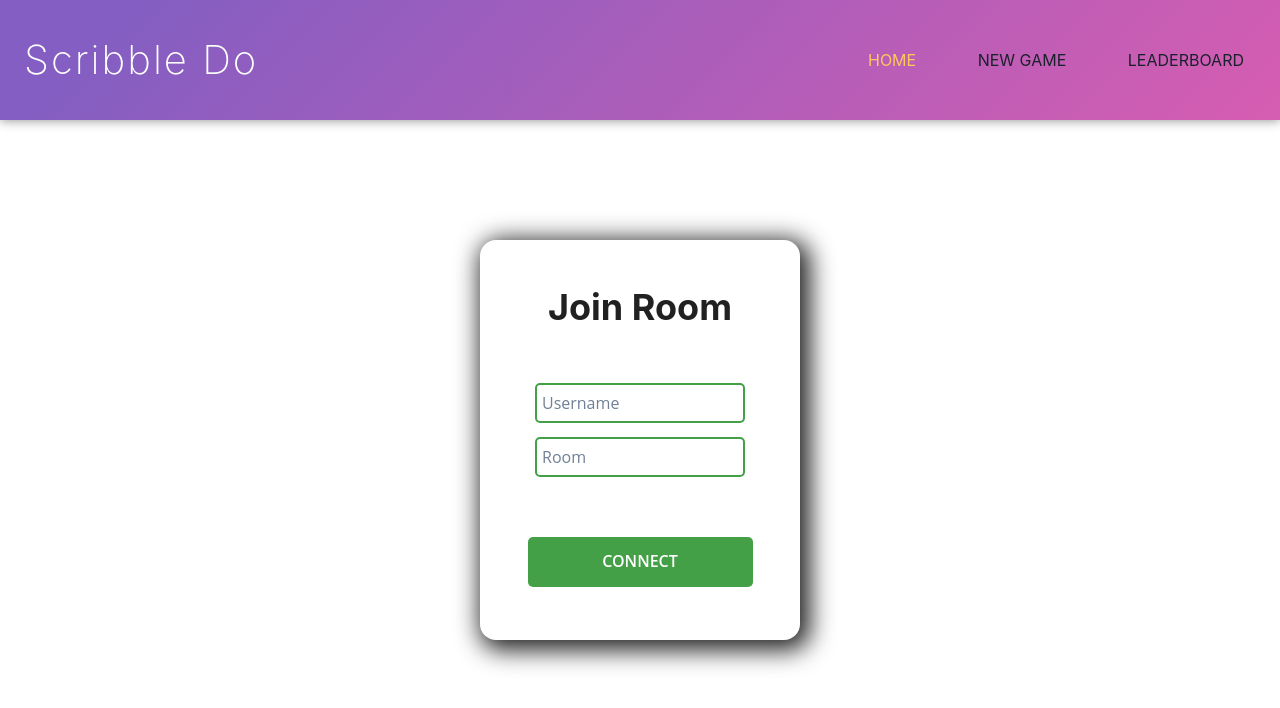
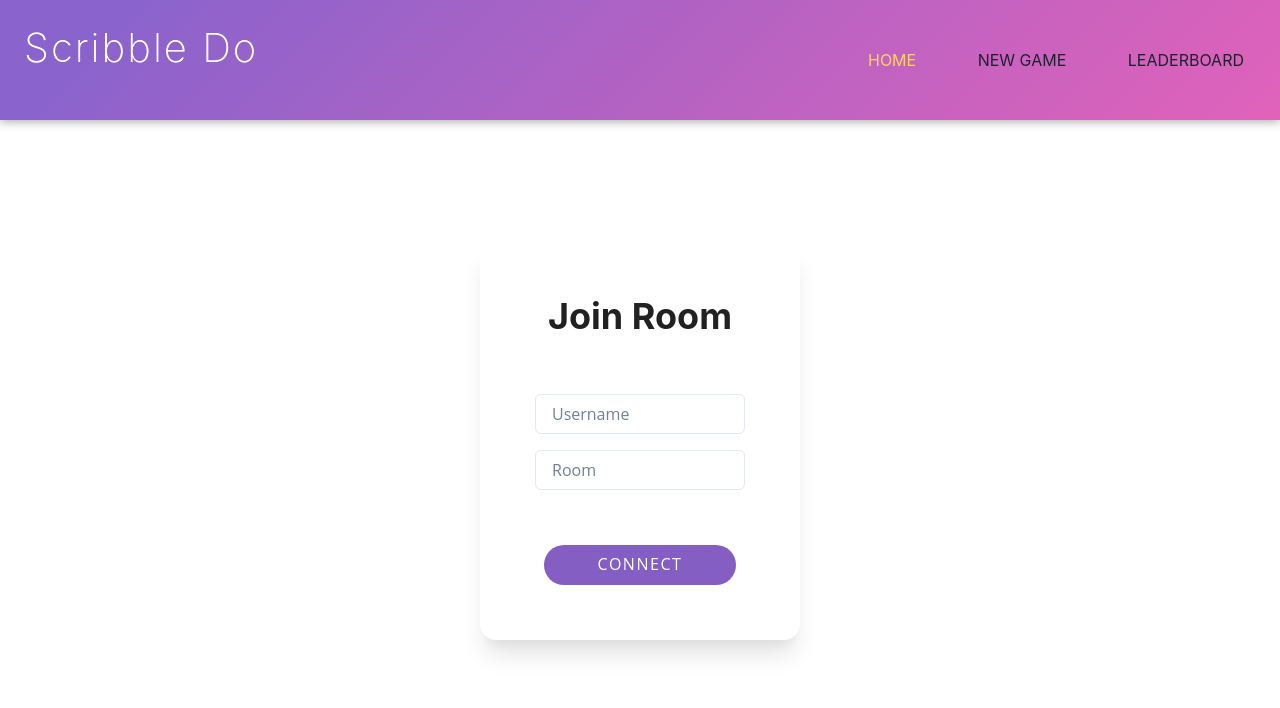
Before and after one commit to VAOkolo/_IDoodle-client, a React (Create React App) app in the folder client-hptq/: page / in a window 1280 px wide. Shown: the top 708 px of the page. Built offline with nearby package versions, Linux system fonts and the light colour scheme; no server answers.

Commit message:
made navbar look better and finished joinRoom form

```diff
--- a/client-hptq/src/App.css
+++ b/client-hptq/src/App.css
@@ -43,7 +43,7 @@ width: 100vw; */
   font-family: Georgia, "Times New Roman", Times, serif;
 }
 
-.joinGameContainer input {
+/* .joinGameContainer input {
   width: 210px;
   height: 40px;
   margin: 7px;
@@ -51,9 +51,9 @@ width: 100vw; */
   border-radius: 5px;
   padding: 5px;
   font-size: 16px;
-}
+} */
 
-.joinGameContainer button {
+/* .joinGameContainer button {
   width: 225px;
   height: 50px;
   margin: 7px;
@@ -64,11 +64,11 @@ width: 100vw; */
   background: #43a047;
   color: #fff;
   cursor: pointer;
-}
+} */
 
-.joinGameContainer button:hover {
+/* .joinGameContainer button:hover {
   background: #2e7d32;
-}
+} */
 
 /* Chat Box */
 
--- a/client-hptq/src/components/BurgerMenu/index.js
+++ b/client-hptq/src/components/BurgerMenu/index.js
@@ -33,8 +33,14 @@ const BurgerMenu = () => {
           background="white"
         />
       </AnimatedMenuButton>
-      <MenuList>
-        <MenuItem icon={<CloseIcon />}></MenuItem>
+      <MenuList mt={6} py={4} px={2}>
+        <MenuItem
+          icon={<CloseIcon textAlign="right" fontSize="10px" w="12px" />}
+        ></MenuItem>
+        <MenuItem>
+          <a href="/lobby">New Game</a>
+        </MenuItem>
+        <MenuItem>Leader Board</MenuItem>
       </MenuList>
     </Menu>
   );
--- a/client-hptq/src/components/NavBar/index.js
+++ b/client-hptq/src/components/NavBar/index.js
@@ -13,20 +13,19 @@ const NavBar = () => {
       minH={["20vh", "15vh"]}
       p={3}
       boxShadow="0px 1px 10px #999"
-      // justifyContent={["space-between", "space-between", "space-between"]}
-      // alignItems={{ sm: "center", md: "start", lg: "space-between" }}
-      // alignItems={["center", "space-between", "space-between"]}
       justifyContent={["center", "space-between", "start", "space-between"]}
-      alignItems={["center", "center", "start", "center"]}
+      alignItems={["center", "center", "center", "center"]}
       initial={{ opacity: 0.33 }}
       animate={{ opacity: 1 }}
       transition="1.3s ease-in-out"
-      // _hover={{ transform: "scale(1)", filter: "brightness(105%)" }}
+      _hover={{ transform: "scale(1)", filter: "brightness(105%)" }}
       // flexDirection={{ base: "row", lg: "row", md: "column", sm: "row" }}
       flexDirection={["row", "row", "column", "row"]}
+      shrink="1"
     >
-      <Flex>
+      <Flex alignSelf="start" mb={{md: "5px"}}>
         <Heading
+          display="flex"
           as={motion.h1}
           fontSize={["12px", "sm", "3xl"]}
           fontWeight={"thin"}
@@ -52,7 +51,7 @@ const NavBar = () => {
         mt={["3%", "0"]}
         display={["none", "none", "flex"]}
         order={["2", "1"]}
-        minWidth={{ sm: "80vw", lg: "30vw" }}
+        minWidth={{ sm: "70vw", md:"90vw", lg: "30vw" }}
       >
         <AnimatedLink>
           <NavLink to="/">Home</NavLink>
--- a/client-hptq/src/components/Settings/index.js
+++ b/client-hptq/src/components/Settings/index.js
@@ -1,38 +1,36 @@
-import React from 'react'
-import { useState, useEffect } from 'react'
+import React, { useState, useEffect } from "react";
 
 export default function Settings() {
-
-    const [categories, setCategories] = useState()
-    const [rounds, setGameRounds] = useState()
-    const [gameTime, setGameTime] = useState()
-    const [difficulty, setDifficulty] = useState()
-    const [category, setCategory] = useState()
-
+  const [categories, setCategories] = useState();
+  const [rounds, setGameRounds] = useState();
+  const [gameTime, setGameTime] = useState();
+  const [difficulty, setDifficulty] = useState();
+  const [category, setCategory] = useState();
 
   const fetchData = async () => {
-        const response = await fetch('https://opentdb.com/api_category.php')
-        const data = await response.json()
-        const categories = data.trivia_categories
-        setCategories(categories)
-    }
+    const response = await fetch("https://opentdb.com/api_category.php");
+    const data = await response.json();
+    const categories = data.trivia_categories;
+    setCategories(categories);
+  };
+  console.log(categories);
 
   useEffect(() => {
-        fetchData()
-    },[])
+    fetchData();
+  }, []);
 
   const handleSubmit = (e) => {
-        e.preventDefault()
-        console.log(rounds, gameTime, difficulty, category)
+    e.preventDefault();
+    console.log(rounds, gameTime, difficulty, category);
     //pass variables to fetch calls or other components used for game settings
-    }
+  };
 
   const updateInput = (e) => {
-        setGameRounds(e.target.form[0].value)
-        setGameTime(e.target.form[1].value)
-        setDifficulty(e.target.form[2].value)
-        setCategory(e.target.form[3].value)
-    }
+    setGameRounds(e.target.form[0].value);
+    setGameTime(e.target.form[1].value);
+    setDifficulty(e.target.form[2].value);
+    setCategory(e.target.form[3].value);
+  };
 
   return (
     <div className="lobbySectionSettings">
@@ -59,7 +57,11 @@ export default function Settings() {
         </div>
         <div className="mainselection">
           <label htmlFor="difficulty">Difficulty</label>
-            <select onChange={updateInput} class="difficulty-control" id="difficulty">
+          <select
+            onChange={updateInput}
+            class="difficulty-control"
+            id="difficulty"
+          >
             <option value="Easy">Easy</option>
             <option value="Medium">Medium</option>
             <option value="Hard">Hard</option>
@@ -68,9 +70,7 @@ export default function Settings() {
         <div className="mainselection">
           <label htmlFor="difficulty">Category</label>
           <select onChange={updateInput} class="category-control" id="category">
-                {categories && categories.map((c) => (
-                    <option>{c.name}</option>
-                ))}
+            {categories && categories.map((c) => <option>{c.name}</option>)}
           </select>
         </div>
 
@@ -79,5 +79,5 @@ export default function Settings() {
         </div>
       </form>
     </div>
-  )
+  );
 }
--- a/client-hptq/src/pages/Home/index.js
+++ b/client-hptq/src/pages/Home/index.js
@@ -2,6 +2,7 @@ import React, { useContext } from "react";
 import { SocketContext } from "../../SocketContext";
 import { NavLink } from "react-router-dom";
 import { Container, Input, Button, Box, Heading } from "@chakra-ui/react";
+import { motion } from "framer-motion";
 
 const Home = () => {
   const [
@@ -25,36 +26,72 @@ const Home = () => {
 
   return (
     <Container
+      as={motion.div}
       className="home"
       size="md"
       justifyContent="center"
       alignItems="center"
-      w="80vw"
+      minW="83vw"
       h="80vh"
+      w="800px"
+      transition="0.8s linear"
+      initial={{ opacity: 0.55, x: 390 }}
+      animate={{ opacity: 1, x: 0 }}
+      // transition={{ type: "tween", delay: 5.5 }}
     >
       <Box
         className="joinGameContainer"
-        boxShadow="5px 5px 25px 5px"
+        boxShadow="rgba(0, 0, 0, 0.1) 0px 20px 25px -5px, rgba(0, 0, 0, 0.04) 0px 10px 10px -5px"
         w="25vw"
         h="50vh"
+        minW="19em"
+        minH="20em"
         borderRadius="1em"
         justifyContent="space-evenly"
       >
         <Heading>Join Room</Heading>
-        <Box>
+        <Box justifyContent="space-between" alignItems="space-between">
           <Input
             type="text"
             placeholder="Username"
             onChange={(e) => setUserName(e.target.value)}
+            isRequired
+            width="210px"
+            height="40px"
+            mb="2"
+            focusBorderColor="#FFC75F"
+            errorBorderColor="crimson"
           />
           <Input
             type="text"
             onChange={(e) => setRoom(e.target.value)}
             placeholder="Room"
+            focusBorderColor="#FFC75F"
+            width="210px"
+            height="40px"
+            isRequired
+            mt="2"
           />
         </Box>
         <NavLink to="/game-room">
-          <Button color="dark" bg="facebook" onClick={handleRoomSelect}>
+          <Button
+            as={motion.button}
+            borderRadius="50px"
+            cursor="pointer"
+            onClick={handleRoomSelect}
+            letterSpacing="0.094em"
+            boxShadow="10px 10px 14px 1px rgb(0, 0, 0 / 20%)"
+            bg="#845ec2"
+            w="12em"
+            color="white"
+            fontWeight="normal"
+            whileHover={{
+              color: "#845ec2",
+              background: "white",
+              border: "#845ec2",
+              fontWeight: "bold",
+            }}
+          >
             CONNECT
           </Button>
         </NavLink>
```
Lines whose indentation alone changed are shown as unchanged.
